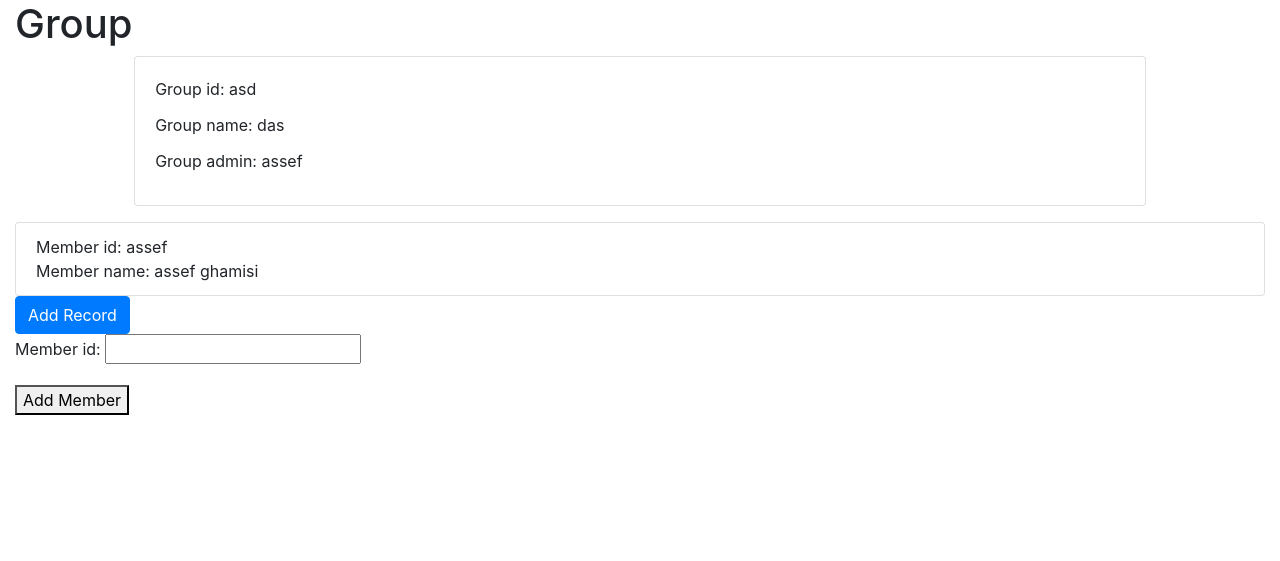
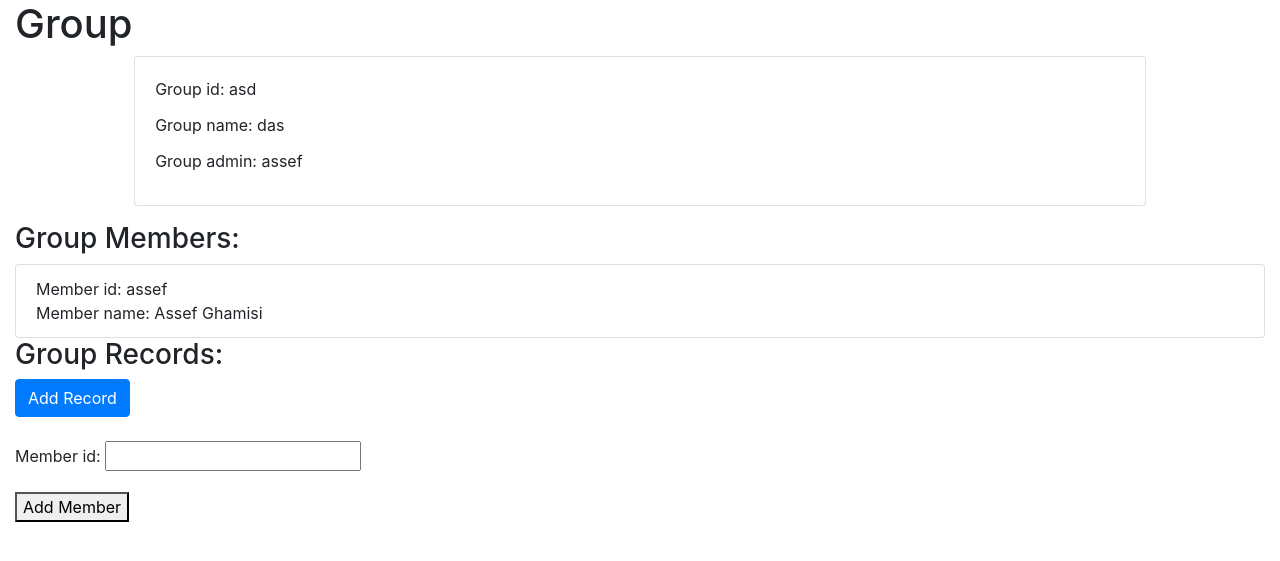
Before and after one commit to ahmadreza-n/AP-Project, a Django app: a page that uses main/templates/group.html in a window 1280 px wide. Shown: the part 56-617 px from the top of the page. Run offline with Django 3.2, Linux system fonts and the light colour scheme; data comes from the database, SQL or seed files in the repository; some libraries are stand-ins or nearby versions.

Commit message:
"Record added"

```diff
--- a/main/admin.py
+++ b/main/admin.py
@@ -4,3 +4,4 @@
 admin.site.register(models.Account)
 admin.site.register(models.Group)
 admin.site.register(models.GroupMember)
+admin.site.register(models.Record)
--- a/main/forms.py
+++ b/main/forms.py
@@ -42,3 +42,9 @@
 
 class ConsumerForm(forms.Form):
     sahm = forms.CharField(max_length=20, label=' fucker')
+
+class RecordForm(forms.Form):
+    title = forms.CharField(max_length=20)
+    # payer_id = forms.CharField(max_length=20)
+    cost = forms.IntegerField()
+    # date = forms.DateField(max_length=20)
--- a/main/models.py
+++ b/main/models.py
@@ -20,7 +20,7 @@
 class Group(models.Model):
     group_id = models.SlugField(max_length=20, unique=True)
     group_name = models.CharField(max_length=20)
-    admin = models.ForeignKey(Account, to_field='account_id', on_delete=models.CASCADE, null=True)
+    admin_fk = models.ForeignKey(Account, to_field='account_id', on_delete=models.CASCADE, null=True)
 
     def __str__(self):
         return self.group_id
@@ -29,9 +29,25 @@
         return f"/{self.group_id}"
 
 
-class GroupMember(models.Model):
-    group = models.ForeignKey(Group, to_field='group_id', on_delete=models.CASCADE)
-    member = models.ForeignKey(Account, to_field='account_id', on_delete=models.CASCADE)
+class Record(models.Model):
+    group_fk = models.ForeignKey(Group, on_delete=models.CASCADE)
+    account_fk = models.ForeignKey(Account, on_delete=models.CASCADE)
+    # payer_fk = models.ForeignKey(Account, on_delete=models.CASCADE)
+    # coefficient_fk = models.ForeignKey(Coefficient, on_delete=models.CASCADE)
+    title = models.CharField(max_length=20)
+    cost = models.IntegerField()
+    # date = models.TimeField()
 
     def __str__(self):
-        return str(self.member) + ' is in: ' + str(self.group)
+        return self.title
+
+    def get_absolute_url(self):
+        return f"/{self.title}"
+
+
+class GroupMember(models.Model):
+    group_fk = models.ForeignKey(Group, to_field='group_id', on_delete=models.CASCADE)
+    member_fk = models.ForeignKey(Account, to_field='account_id', on_delete=models.CASCADE)
+
+    def __str__(self):
+        return str(self.member_fk) + ' is in: ' + str(self.group_fk)
--- a/main/templates/group.html
+++ b/main/templates/group.html
@@ -10,21 +10,38 @@
         <div class='card-body'>
             <p class='card-title'>Group id: {{ group.group_id }}</p>
             <p class='card-title'>Group name: {{ group.group_name }}</p>
-            <p class='card-title'>Group admin: {{ group.admin.account_id}}</p>
+            <p class='card-title'>Group admin: {{ group.admin_fk.account_id}}</p>
         </div>
     </div>
 </div>
+
+<h3>Group Members:</h3>
 {% for member in members %}
 <ul class="list-group">
     <li class="list-group-item">
-        Member id: {{ member.member.account_id }}
+        Member id: {{ member.member_fk.account_id }}
         </br>
-        Member name: {{ member.member.first_name }} {{ member.member.last_name }}
+        Member name: {{ member.member_fk.first_name }} {{ member.member_fk.last_name }}
+    </li>
+</ul>
+{% endfor %}
+
+<h3>Group Records:</h3>
+{% for record in records %}
+<ul class="list-group">
+    <li class="list-group-item">
+        Title: {{ record.title }}
+        </br>
+        Cost: {{ record.cost }}  Tomans
+        </br>
+        Added By: {{ record.account_fk.first_name }}
     </li>
 </ul>
 {% endfor %}
 <a class="btn btn-primary" href="{{ account.get_absolute_url }}{{ group.get_absolute_url }}/add-record" role="button">Add Record</a>
 
+<br>
+<br>
 <form method='POST' action='' enctype='multipart/form-data'> {% csrf_token %}
     {{ form.as_p }}
     <button type='submit'>Add Member</button>
--- a/main/views.py
+++ b/main/views.py
@@ -2,8 +2,9 @@
 
 
 from .forms import (AccountModelForm, AccountForm,
-                    GroupForm, ContactForm, AddMemberForm, ConsumerForm)
-from .models import Account, Group, GroupMember
+                    GroupForm, ContactForm, AddMemberForm, ConsumerForm,
+                    RecordForm)
+from .models import Account, Group, GroupMember, Record
 
 
 def home_page(request):
@@ -37,7 +38,7 @@
 
 def account_view(request, account_id):
     account = Account.objects.get(account_id=account_id)
-    groups = GroupMember.objects.filter(member=account)
+    groups = GroupMember.objects.filter(member_fk=account)
     context = {"title": "Account Detail",
                'account': account, 'groups': groups}
     template_name = 'account.html'
@@ -85,9 +86,9 @@
         try:
             group_id = form.data['group_id']
             group_name = form.data['group_name']
-            group = Group(group_id=group_id, group_name=group_name, admin=account)
+            group = Group(group_id=group_id, group_name=group_name, admin_fk=account)
             group.save()
-            GroupMember(group=group, member=account).save()
+            GroupMember(group_fk=group, member_fk=account).save()
             return redirect(group_view, account_id=account_id, group_id=group_id)
         except Exception as exception:
             print(exception)
@@ -106,7 +107,7 @@
             member_id = form.data['member_id']
             group = Group.objects.get(group_id=group_id)
             member = Account.objects.get(account_id=member_id)
-            group_member = GroupMember(group=group, member=member)
+            group_member = GroupMember(group_fk=group, member_fk=member)
             group_member.save()
             return redirect(group_view,
                             account_id=account_id,
@@ -118,23 +119,47 @@
     template_name = 'group.html'
     group = Group.objects.get(group_id=group_id)
     account = Account.objects.get(account_id=account_id)
-    members = GroupMember.objects.filter(group_id=group_id)
+    members = GroupMember.objects.filter(group_fk=group)
+    records = Record.objects.filter(group_fk=group)
     context = {'title': title, 'form': form,
-                'group': group, 'members': members, 'account': account}
+                'group': group, 'members': members, 'account': account,
+                'records' : records}
     return render(request, template_name, context)
 
 
 def add_record_view(request, account_id, group_id):
-    names_list = []
-    if request.method == 'POST':
-        for key, value in request.POST.lists():
-            if key == 'sahm':
-                names_list = value
-        print(names_list)
-    forms = [ConsumerForm(None), ConsumerForm(None)]
+    # names_list = []
+    # if request.method == 'POST':
+    #     for key, value in request.POST.lists():
+    #         if key == 'sahm':
+    #             names_list = value
+    #     print(names_list)
+    # forms = [ConsumerForm(None), ConsumerForm(None)]
+    # template_name = 'add-record.html'
+    # # if forms[0].is_valid() and forms[1].is_valid():
+    # #     print('\n\n\n', forms[0].cleaned_data, '\n\n\n\n')
+    # #     print('\n\n\n', forms[1].cleaned_data, '\n\n\n\n')
+    # context = {'title': 'Add record', 'forms': forms}
+    # return render(request, template_name, context)
+    account = Account.objects.get(account_id=account_id)
+    group = Group.objects.get(group_id=group_id)
+    form = RecordForm(request.POST or None)
+    if form.is_valid():
+        try:
+            title = form.data['title']
+            # payer_id = form.data['payer']
+            # payer = Account.objects.get(account_id=payer_id)
+            cost = form.data['cost']
+            # date = form.data['date']
+            record = Record(group_fk=group, account_fk=account,
+                            title=title, cost=cost)
+            record.save()
+            return redirect(group_view, account_id=account_id, group_id=group_id)
+        except Exception as exception:
+            print(exception)
+            title = "Add New Record Error"
+    else:
+        title = "Add New Record"
     template_name = 'add-record.html'
-    # if forms[0].is_valid() and forms[1].is_valid():
-    #     print('\n\n\n', forms[0].cleaned_data, '\n\n\n\n')
-    #     print('\n\n\n', forms[1].cleaned_data, '\n\n\n\n')
-    context = {'title': 'Add record', 'forms': forms}
+    context = {'form': form, 'title': title, 'account': account}
     return render(request, template_name, context)
```
Also changed, not shown: main/templates/account.html (+4 -4 lines), main/templates/add-record.html (+6 -1 lines), db.sqlite3, main/migrations/0012_auto_20190605_1516.py (added), main/migrations/0013_record.py (added), main/templates/__list.html (renamed from main/templates/list.html).
